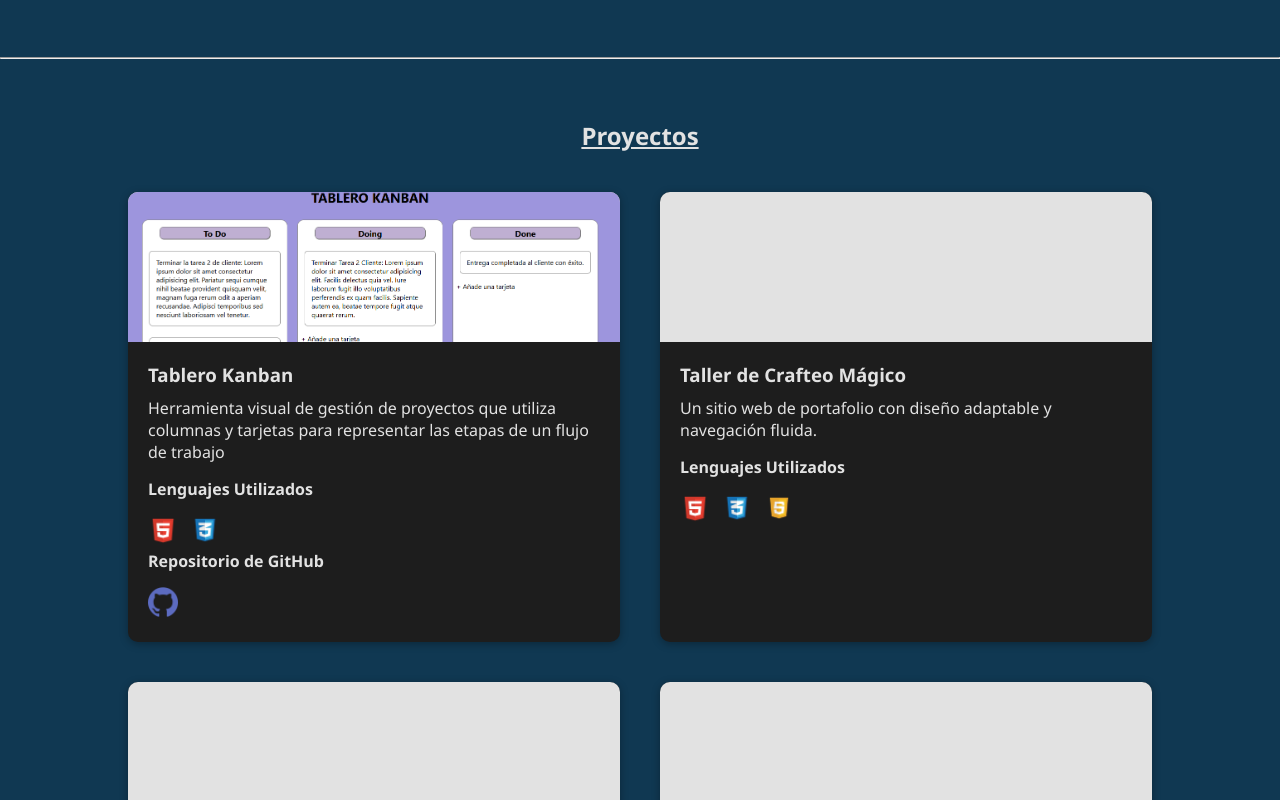
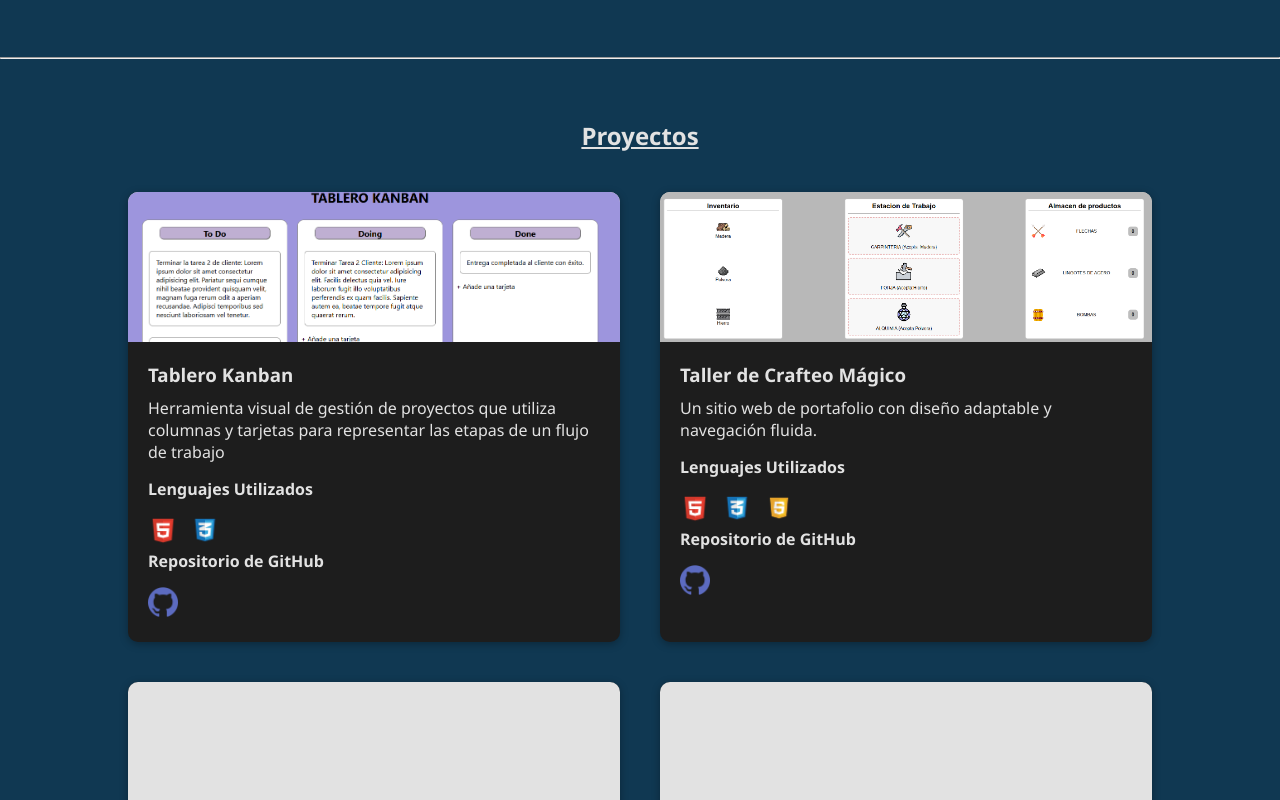
Before and after one commit to yoryi404/Portafolio, a plain HTML site: page index.html in a window 1280 px wide. Shown: the part 449-1249 px from the top of the page. Drawn offline with Linux system fonts and the light colour scheme.

Commit message:
Añadir proyecto Taller_Crafteo_Magico

```diff
--- a/index.html
+++ b/index.html
@@ -60,7 +60,8 @@
         </div>
       </div>
       <div class="project-card">
-        <div class="project-img"></div>
+        <div class="project-img"><a href="https://yoryi404.github.io/Taller_Crafteo/" target="_blank"><img
+              src="Portafolio/imagenes/Taller_Crafteo.png" alt="Taller de Crafteo Magico"></a></div>
         <div class="project-info">
           <h3>Taller de Crafteo Mágico</h3>
           <p>Un sitio web de portafolio con diseño adaptable y navegación fluida.</p>
@@ -69,6 +70,9 @@
             <img src="Portafolio\imagenes\HTML.png" alt="HTML" />
             <img src="Portafolio\imagenes\CSS.png" alt="CSS" />
             <img src="Portafolio\imagenes\JS.webp" alt="JS" />
+            <p><strong>Repositorio de GitHub</strong></p>
+            <a href="https://github.com/yoryi404/Taller_Crafteo.git" target="_blank"><img
+                src="Portafolio/imagenes/icono_Github.png" alt="CSS" /></a>
           </div>
         </div>
       </div>
```
Also changed, not shown: Portafolio/imagenes/Taller_Crafteo.png (added).
